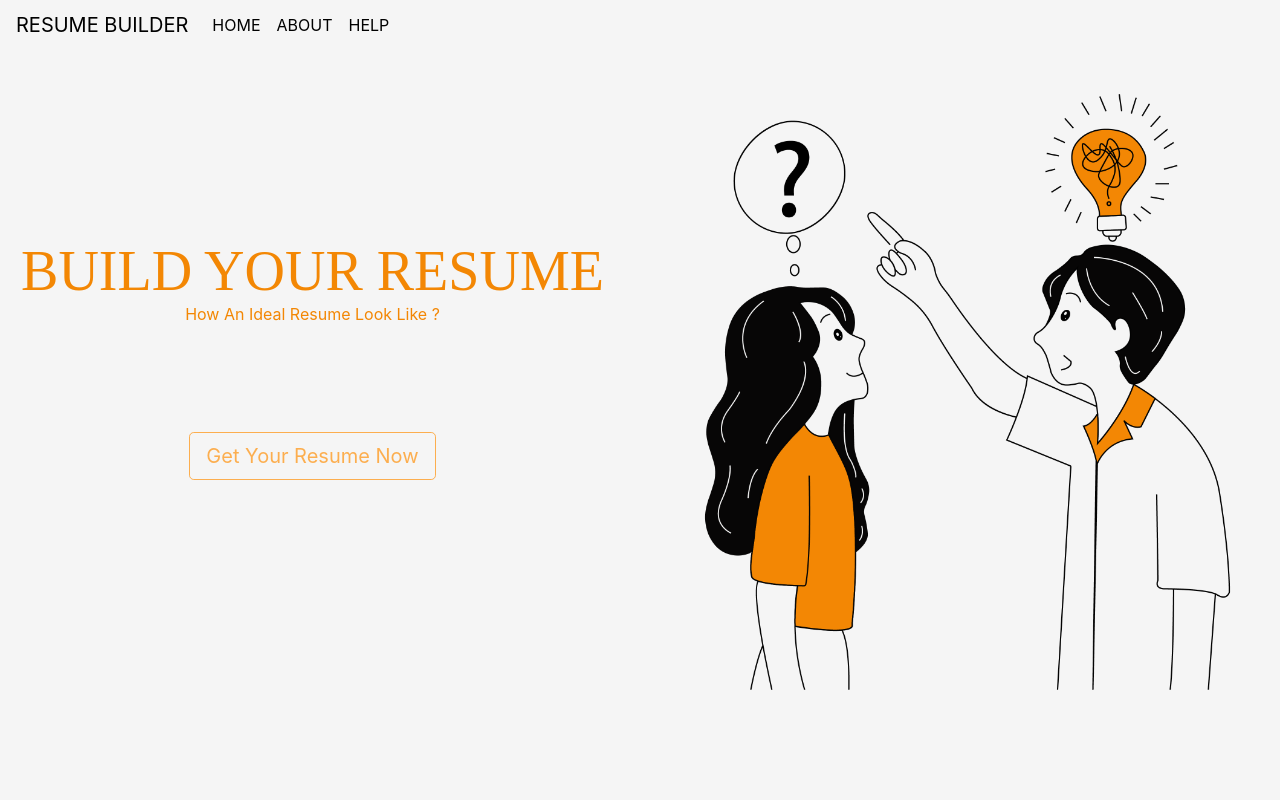
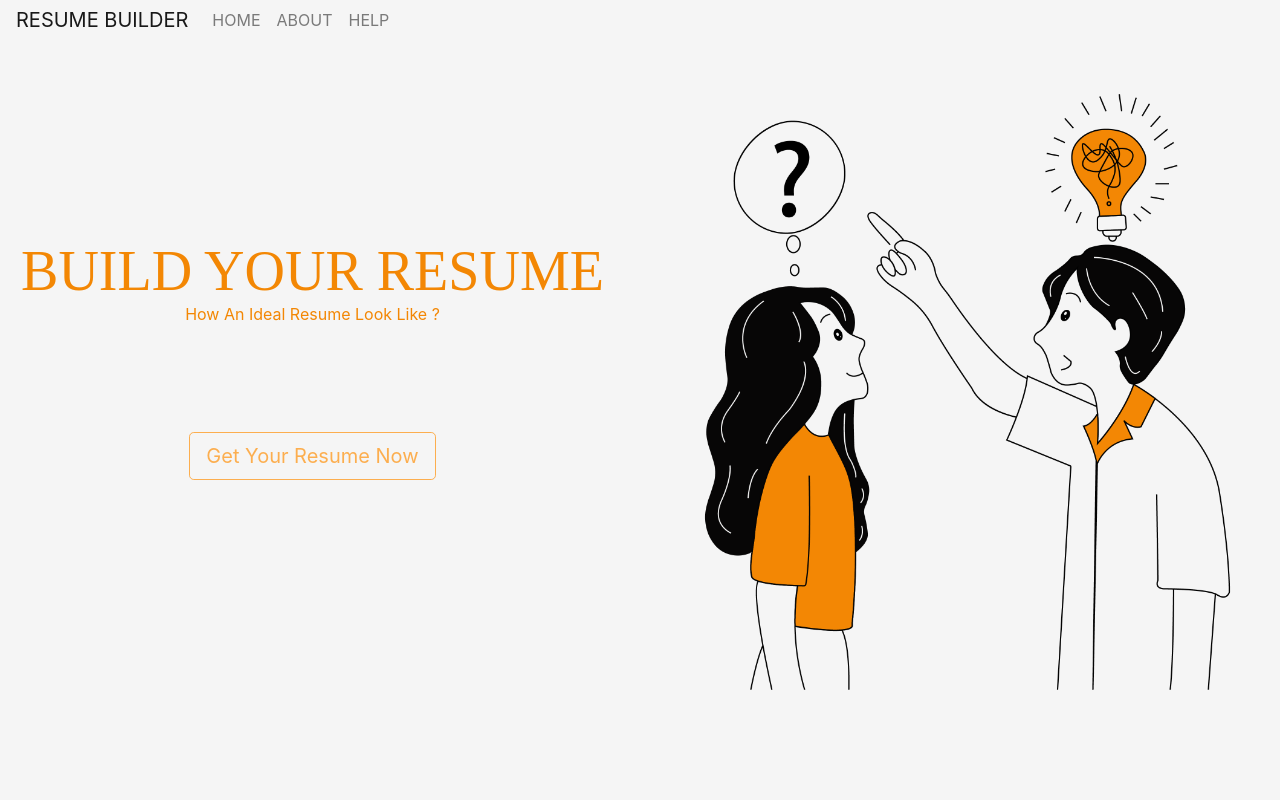
Before and after one commit to vishalsoni2001/Resume-Building, a plain HTML site: page index.html in a window 1280 px wide. Shown: the top 800 px of the page. Drawn offline with nearby package versions, Linux system fonts and the light colour scheme.

Commit message:
Add files via upload

```diff
--- a/index.html
+++ b/index.html
@@ -9,8 +9,7 @@
     <link rel="stylesheet" href="app.css">
 </head>
 <body>
-    <nav id="mainnavbar" class="navbar navbar-expand-md navbar-black py-0 fixed-top">
-        <div class="nav-material">
+    <nav id="mainnavbar" class="navbar navbar-expand-lg navbar-light py-0 fixed-top">
         <a class="navbar-brand" href="#">RESUME BUILDER</a>
         <button class="navbar-toggler" type="button" data-toggle="collapse" data-target="#navbarNav" aria-controls="navbarNav" aria-expanded="false" aria-label="Toggle navigation">
           <span class="navbar-toggler-icon"></span>
@@ -18,7 +17,7 @@
         <div class="collapse navbar-collapse" id="navbarNav">
           <ul class="navbar-nav">
             <li class="nav-item ">
-              <a class="nav-link" href="#">HOME </a>
+              <a class="nav-link" href="#">HOME <span class="sr-only">(current)</span></a>
             </li>
             <li class="nav-item">
               <a class="nav-link" href="#">ABOUT</a>
@@ -28,7 +27,7 @@
             </li>
           </ul>
         </div>
-    </div>
+
       </nav>
 
 <section>
```
Also changed, not shown: app.css (+2 -6 lines), landingpage.html (+4 -4 lines), nextlandingpage.html (+3 -3 lines).
